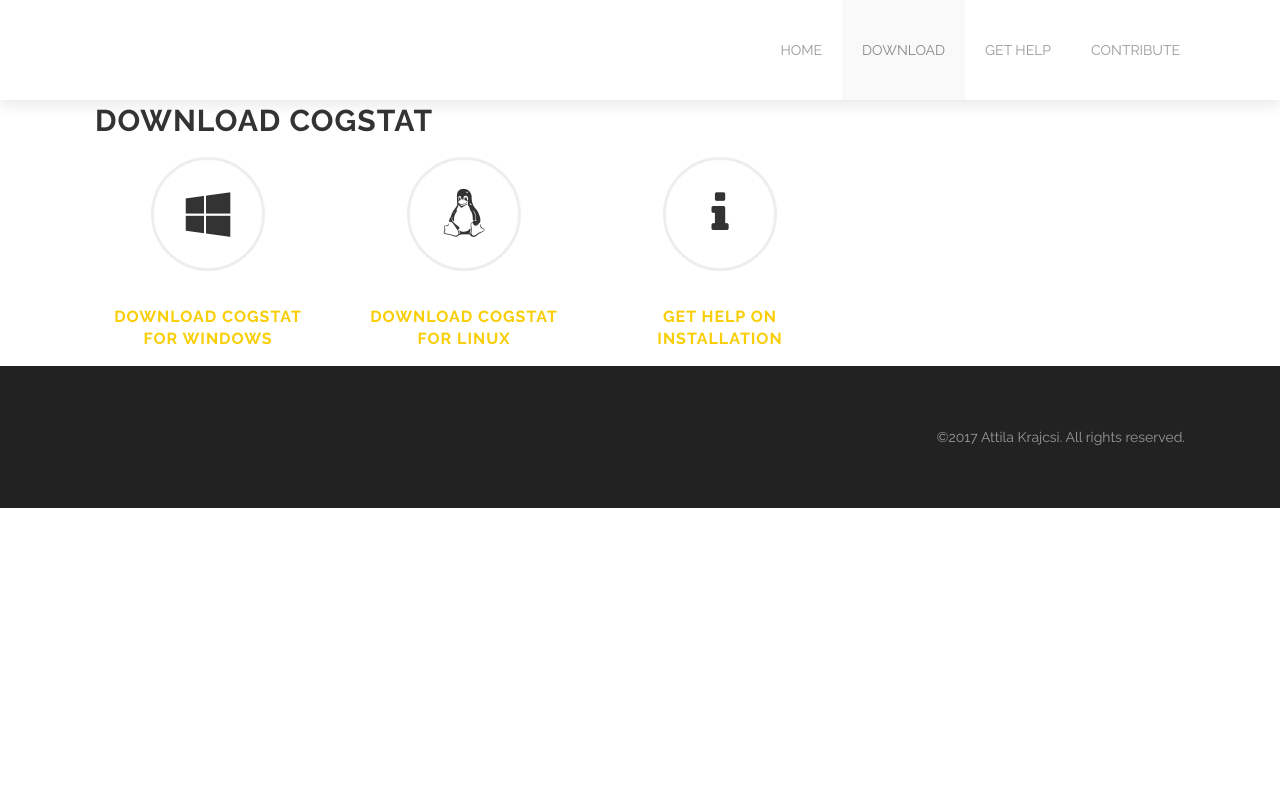
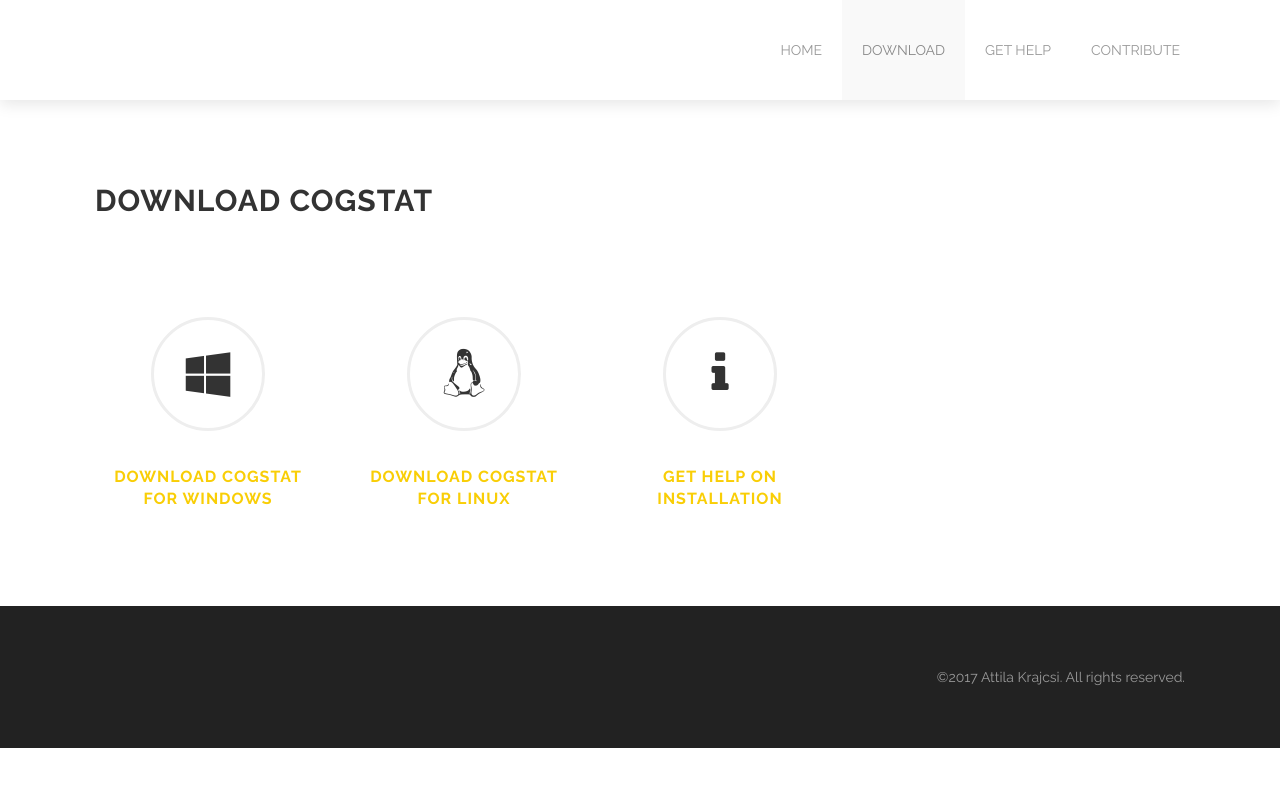
Before and after one commit to cogstat/cogstat_website, a Jekyll site: the page built from download.md, in a window 1280 px wide. Shown: the top 787 px of the page. Built offline with Jekyll 4.4.1, drawn with Linux system fonts in a browser that asks for light colours.

Commit message:
add spaces to Download page

```diff
--- a/download.md
+++ b/download.md
@@ -3,10 +3,11 @@ layout: page
 title:  "Download CogStat"
 section_id: download
 ---
+<div class='four spacing'></div>
 
 ## Download CogStat
 
-
+<div class='four spacing'></div>
 
 <div class="row" style="width: 60vw">
     <div class="medium-4 large-4 columns">
@@ -36,3 +37,5 @@ section_id: download
         </div>
     </div>
 </div>
+
+<div class='four spacing'></div>
```
